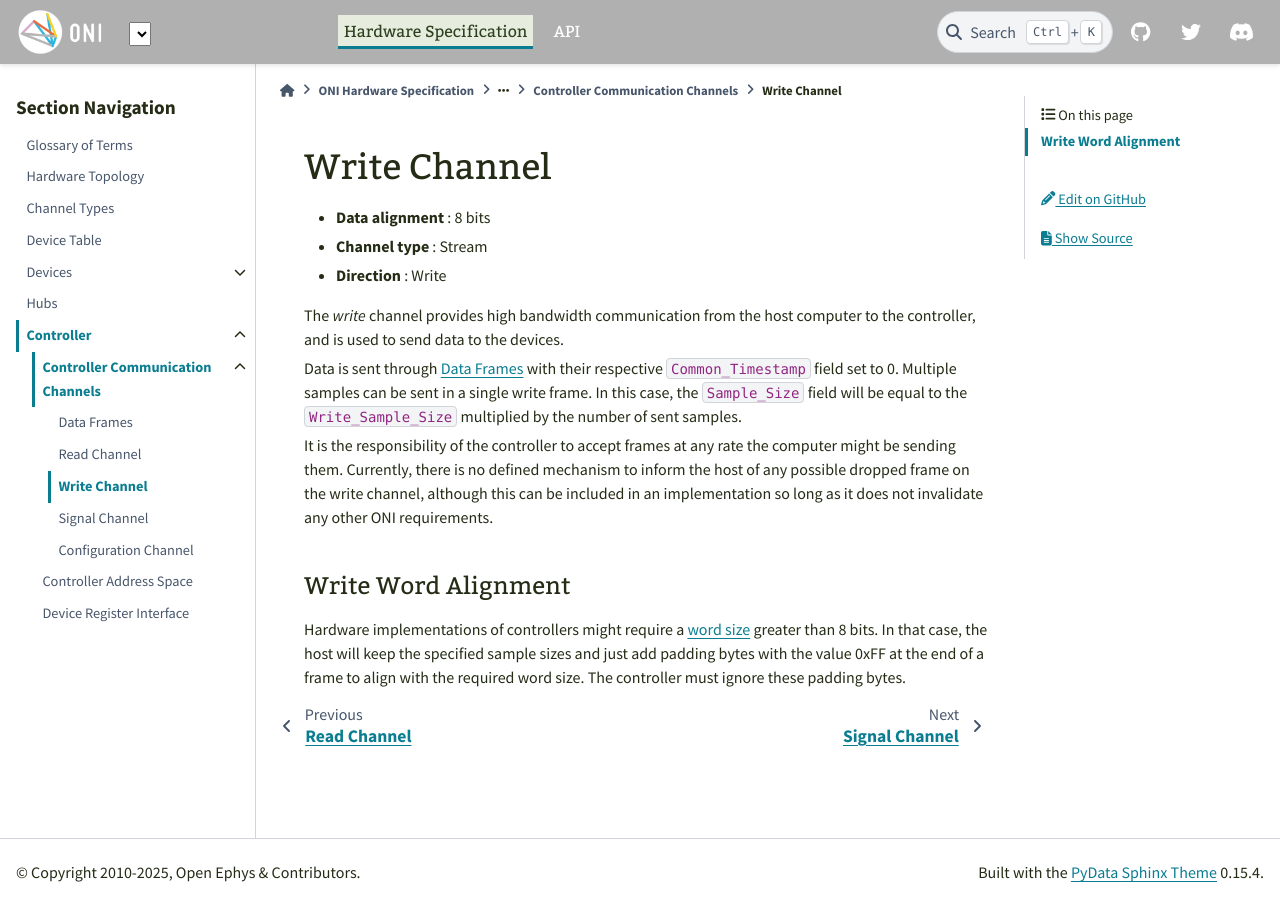
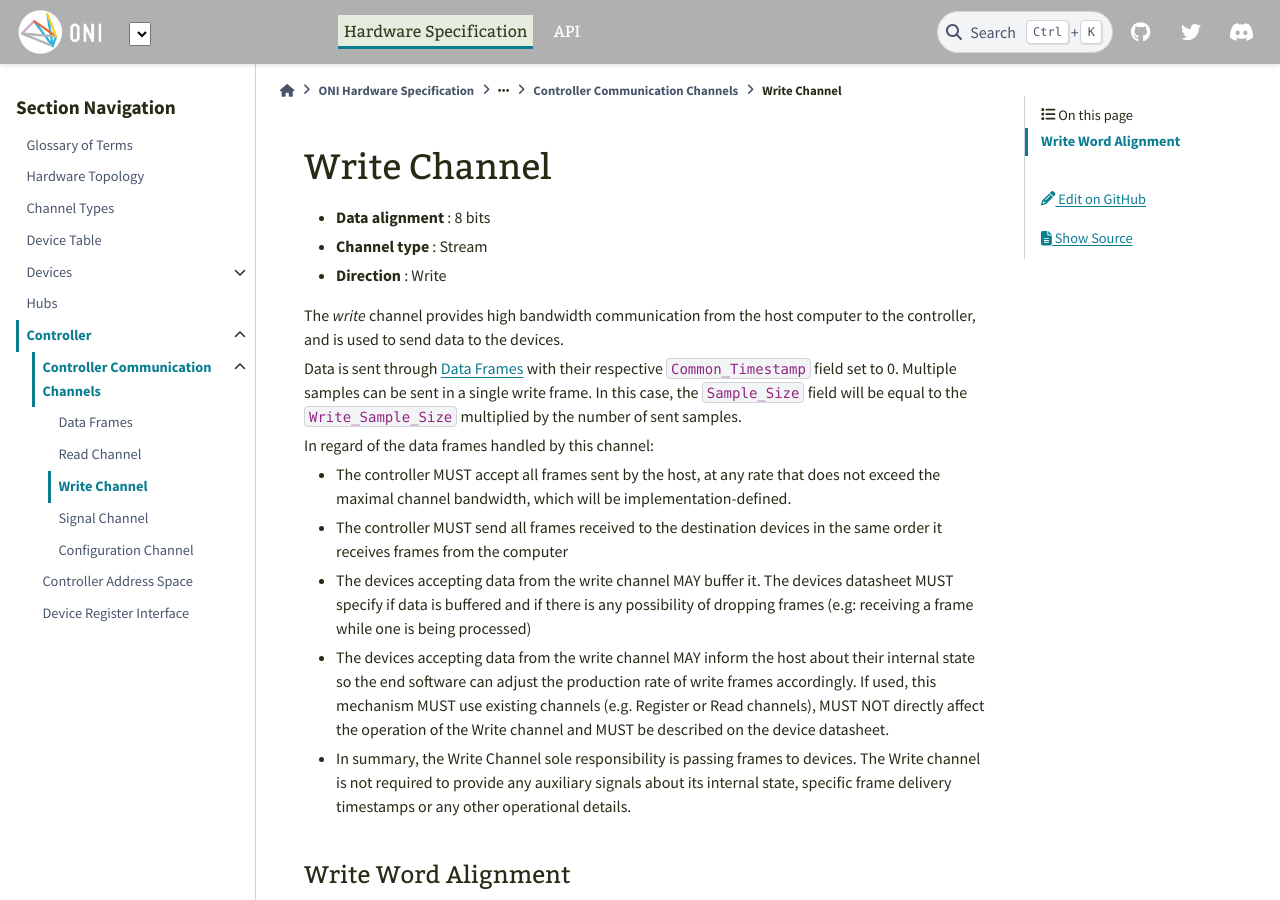
Before and after one commit to open-ephys/ONI, a Sphinx documentation site: the page built from source/hw-spec/controller/channels/write_channel.rst, in a window 1280 px wide and 900 px high. Built offline with Sphinx 7.4.7 and the PyData theme 0.15.4, drawn with Linux system fonts in a browser that asks for light colours.

Commit message:
Clarify Write channel responsibilities

```diff
--- a/source/hw-spec/controller/channels/write_channel.rst
+++ b/source/hw-spec/controller/channels/write_channel.rst
@@ -15,11 +15,26 @@ set to 0. Multiple samples can be sent in a single write frame. In this case, th
 ``Sample_Size`` field will be equal to the ``Write_Sample_Size`` multiplied by the
 number of sent samples.
 
-It is the responsibility of the controller to accept frames at any rate the
-computer might be sending them. Currently, there is no defined mechanism to
-inform the host of any possible dropped frame on the write channel,
-although this can be included in an implementation so long as it does not
-invalidate any other ONI requirements.
+In regard of the data frames handled by this channel:
+
+- The controller MUST accept all frames sent by the host, at any rate that does not exceed
+  the maximal channel bandwidth, which will be implementation-defined.
+
+- The controller MUST send all frames received to the destination devices in the same order
+  it receives frames from the computer
+
+- The devices accepting data from the write channel MAY buffer it. The devices datasheet MUST
+  specify if data is buffered and if there is any possibility of dropping frames
+  (e.g: receiving a frame while one is being processed)
+
+- The devices accepting data from the write channel MAY inform the host about their internal state
+  so the end software can adjust the production rate of write frames accordingly. If used, this mechanism
+  MUST use existing channels (e.g. Register or Read channels), MUST NOT directly
+  affect the operation of the Write channel and MUST be described on the device datasheet.
+
+- In summary, the Write Channel sole responsibility is passing frames to devices. The Write channel
+  is not required to provide any auxiliary signals about its internal state, specific frame delivery timestamps
+  or any other operational details.
 
 .. _write-word-alignment:
 
```
